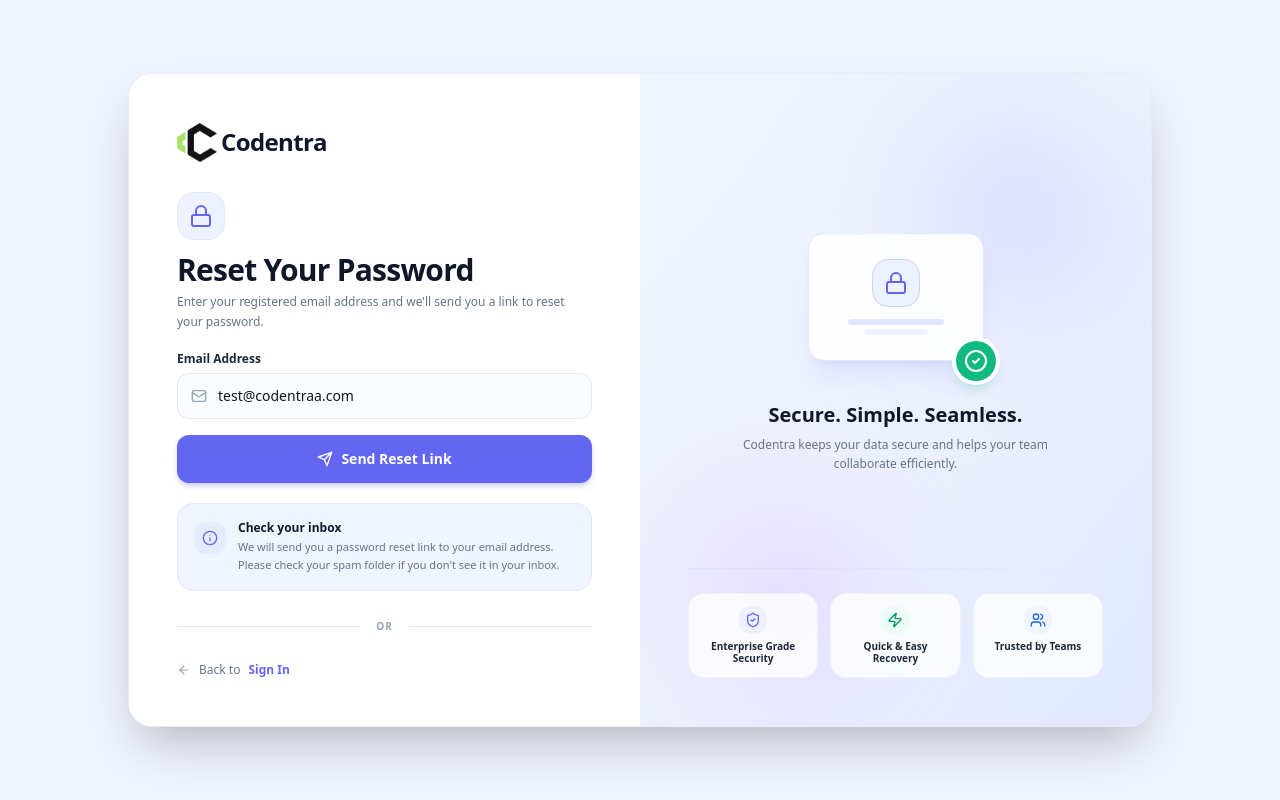
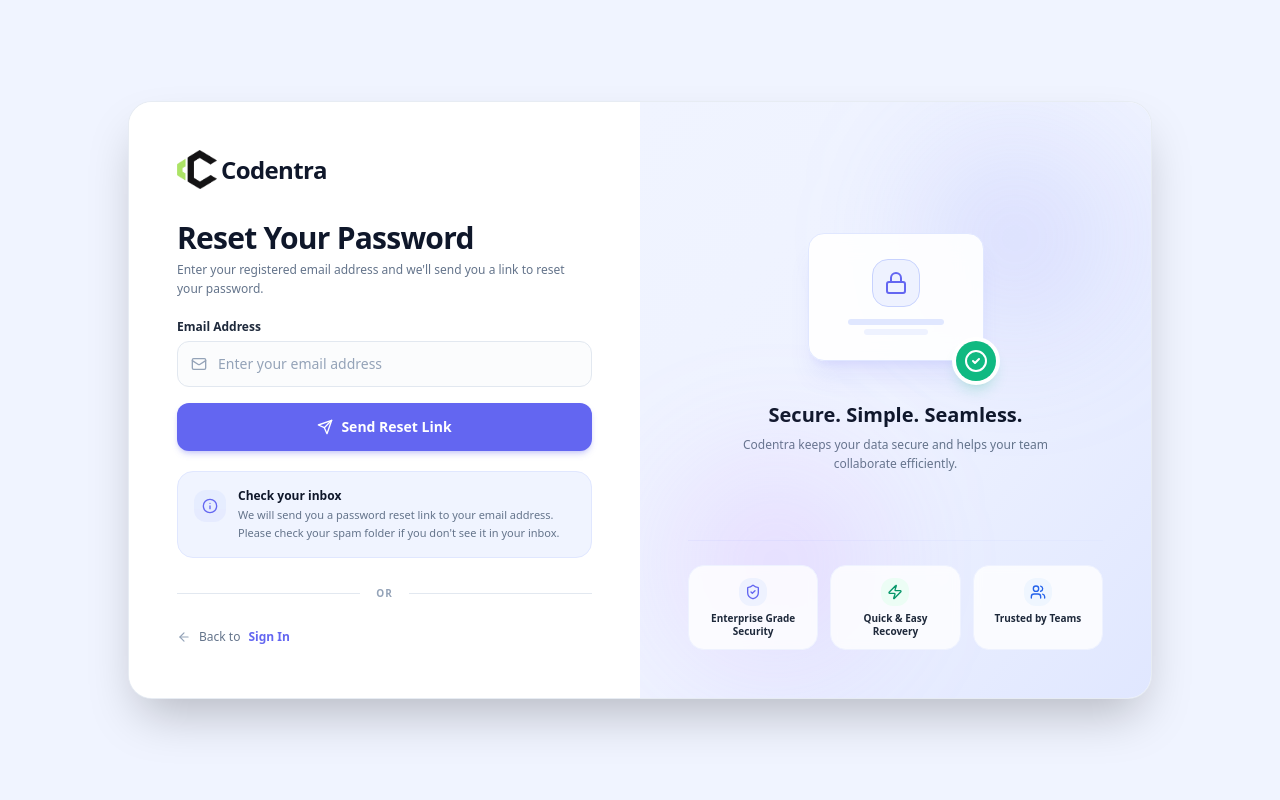
Before and after one commit to atif00150/codentraa-saas-portal-, a Next.js app in the folder frontend/: page /forgot-password in a window 1280 px wide. Built offline with nearby package versions, Linux system fonts and the light colour scheme.

Commit message:
UI: Remove lock icon badge from forgot password, empty email field by default, and make entire back arrow row clickable

```diff
--- a/frontend/app/(auth)/forgot-password/page.tsx
+++ b/frontend/app/(auth)/forgot-password/page.tsx
@@ -6,7 +6,7 @@ import { Mail, Send, Lock, Info, ArrowLeft, ShieldCheck, Zap, Users, CheckCircle
 import Logo from "@/components/ui/Logo";
 
 export default function ForgotPasswordPage() {
-  const [email, setEmail] = useState("test@codentraa.com");
+  const [email, setEmail] = useState(""); // Empty by default
   const [loading, setLoading] = useState(false);
   const [success, setSuccess] = useState(false);
   const [error, setError] = useState("");
@@ -49,11 +49,7 @@ export default function ForgotPasswordPage() {
           </div>
 
           <div className="space-y-5">
-            {/* Lock Icon Badge & Heading */}
-            <div className="space-y-3">
-              <div className="w-12 h-12 bg-indigo-50 border border-indigo-100 rounded-2xl flex items-center justify-center text-[#6366F1]">
-                <Lock className="w-6 h-6" />
-              </div>
+            {/* Heading without Lock Icon */}
             <div>
               <h1 className="text-2xl md:text-3xl font-extrabold text-slate-900 tracking-tight">
                 Reset Your Password
@@ -61,7 +57,6 @@ export default function ForgotPasswordPage() {
               <p className="text-xs text-slate-500 font-medium mt-1 leading-relaxed">
                 Enter your registered email address and we'll send you a link to reset your password.
               </p>
-              </div>
             </div>
 
             {error && (
@@ -88,7 +83,7 @@ export default function ForgotPasswordPage() {
                     required
                     value={email}
                     onChange={(e) => setEmail(e.target.value)}
-                    placeholder="name@codentra.com"
+                    placeholder="Enter your email address"
                     className="w-full bg-slate-50/60 border border-slate-200 text-sm text-slate-900 rounded-xl pl-10 pr-4 py-3 placeholder:text-slate-400 focus:outline-none focus:border-[#6366F1] focus:bg-white transition-all"
                   />
                 </div>
@@ -124,14 +119,15 @@ export default function ForgotPasswordPage() {
               <div className="flex-grow border-t border-slate-200"></div>
             </div>
 
-            {/* Back to Sign In Link */}
-            <div className="flex items-center space-x-2 text-xs">
-              <ArrowLeft className="w-3.5 h-3.5 text-slate-400" />
-              <span className="text-slate-500 font-medium">Back to</span>
-              <Link href="/login" className="text-[#6366F1] font-bold hover:underline">
-                Sign In
+            {/* Entire Row Clickable Back to Sign In Link */}
+            <Link
+              href="/login"
+              className="inline-flex items-center space-x-2 text-xs group cursor-pointer hover:underline"
+            >
+              <ArrowLeft className="w-3.5 h-3.5 text-slate-400 group-hover:text-[#6366F1] transition-colors" />
+              <span className="text-slate-500 font-medium group-hover:text-slate-700">Back to</span>
+              <span className="text-[#6366F1] font-bold">Sign In</span>
             </Link>
-            </div>
           </div>
         </div>
 
```
Lines whose indentation alone changed are shown as unchanged.
